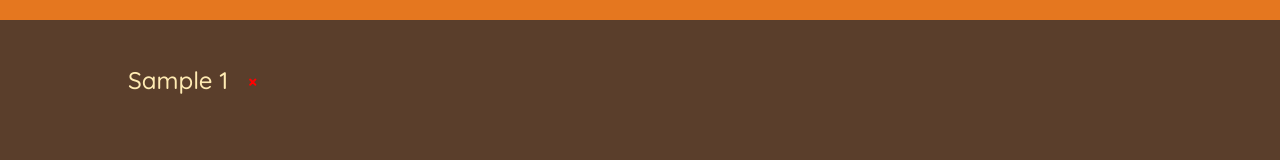
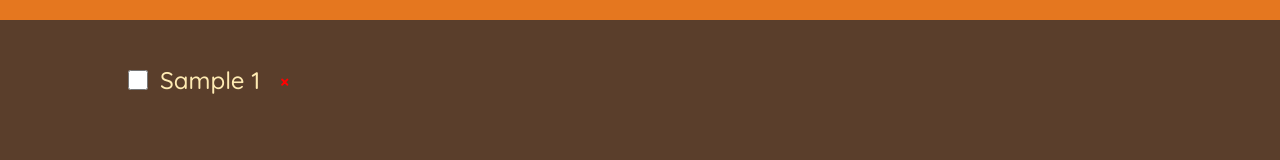
Before and after one commit to constRoy24/travel_list, a React (Vite) app: page / in a window 1280 px wide. Both pictures are taken after typing "Sample" into the empty fields and a click on the button "ADD". Shown: the part 257-417 px from the top of the page. Built offline with nearby package versions, Linux system fonts and the light colour scheme.

Commit message:
add localstorage and checked list item

```diff
--- a/src/App.jsx
+++ b/src/App.jsx
@@ -4,6 +4,7 @@ import Form from "./Form";
 import Header from "./Header";
 import PackingList from "./PackingList";
 import Stats from "./Stats";
+import { useLocalStorageState } from "./useLocalStorage";
 
 // const initialItems = [
 //   { id: 1, description: "Passports", quantity: 2, packed: false },
@@ -14,17 +15,34 @@ import Stats from "./Stats";
 // ];
 
 const App = () => {
-  const [items, setItems] = useState([]);
+  // const [items, setItems] = useState([]);
+  const [items, setItems] = useLocalStorageState([], "items");
 
   const handleAddItems = (item) => {
     setItems((items) => [...items, item]);
+  };
+
+  const handleDeleteItems = (id) => {
+    setItems((items) => items.filter((item) => item.id !== id));
+  };
+
+  const handleToggleItem = (id) => {
+    setItems((items) =>
+      items.map((item) =>
+        item.id === id ? { ...item, packed: !item.packed } : item
+      )
+    );
   };
   return (
     <>
       <div className="app">
         <Header />
         <Form onAddItems={handleAddItems} />
-        <PackingList items={items} />
+        <PackingList
+          items={items}
+          onDeleteItem={handleDeleteItems}
+          onToggleItem={handleToggleItem}
+        />
         <Stats />
       </div>
     </>
--- a/src/Item.jsx
+++ b/src/Item.jsx
@@ -1,14 +1,21 @@
 import React from "react";
 
-const Item = ({ item }) => {
+const Item = ({ item, onDeleteItem, onToggleItem }) => {
   const { description, quantity, packed } = item;
   return (
     <>
       <li>
+        <input
+          type="checkbox"
+          value={item.packed}
+          onChange={() => {
+            onToggleItem(item.id);
+          }}
+        />
         <span style={packed ? { textDecoration: "line-through" } : {}}>
           {description} {quantity}
         </span>
-        <button>&times;</button>
+        <button onClick={() => onDeleteItem(item.id)}>&times;</button>
       </li>
     </>
   );
--- a/src/PackingList.jsx
+++ b/src/PackingList.jsx
@@ -1,12 +1,17 @@
 import Item from "./Item";
 
-const PackingList = ({ items }) => {
+const PackingList = ({ items, onDeleteItem, onToggleItem }) => {
   return (
     <>
       <div className="list">
         <ul>
           {items.map((item) => (
-            <Item item={item} key={item.id} />
+            <Item
+              onDeleteItem={onDeleteItem}
+              onToggleItem={onToggleItem}
+              item={item}
+              key={item.id}
+            />
           ))}
         </ul>
       </div>
--- /dev/null
+++ b/src/useLocalStorage.jsx
@@ -0,0 +1,17 @@
+import { useState, useEffect } from "react";
+
+export function useLocalStorageState(initialState, key) {
+  const [value, setValue] = useState(function () {
+    const storedValue = localStorage.getItem(key);
+    return storedValue ? JSON.parse(storedValue) : initialState;
+  });
+
+  useEffect(
+    function () {
+      localStorage.setItem(key, JSON.stringify(value));
+    },
+    [value, key]
+  );
+
+  return [value, setValue];
+}
```
